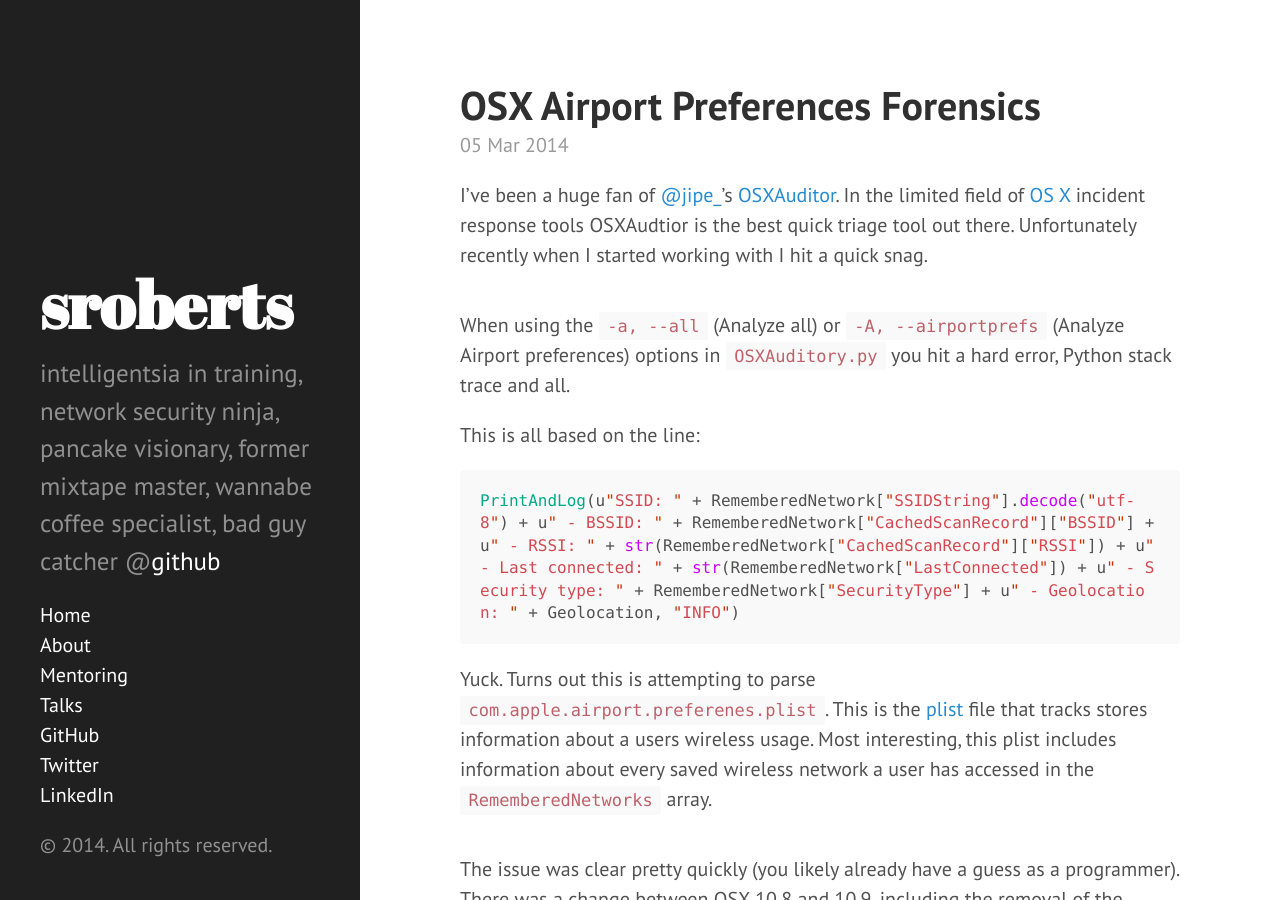
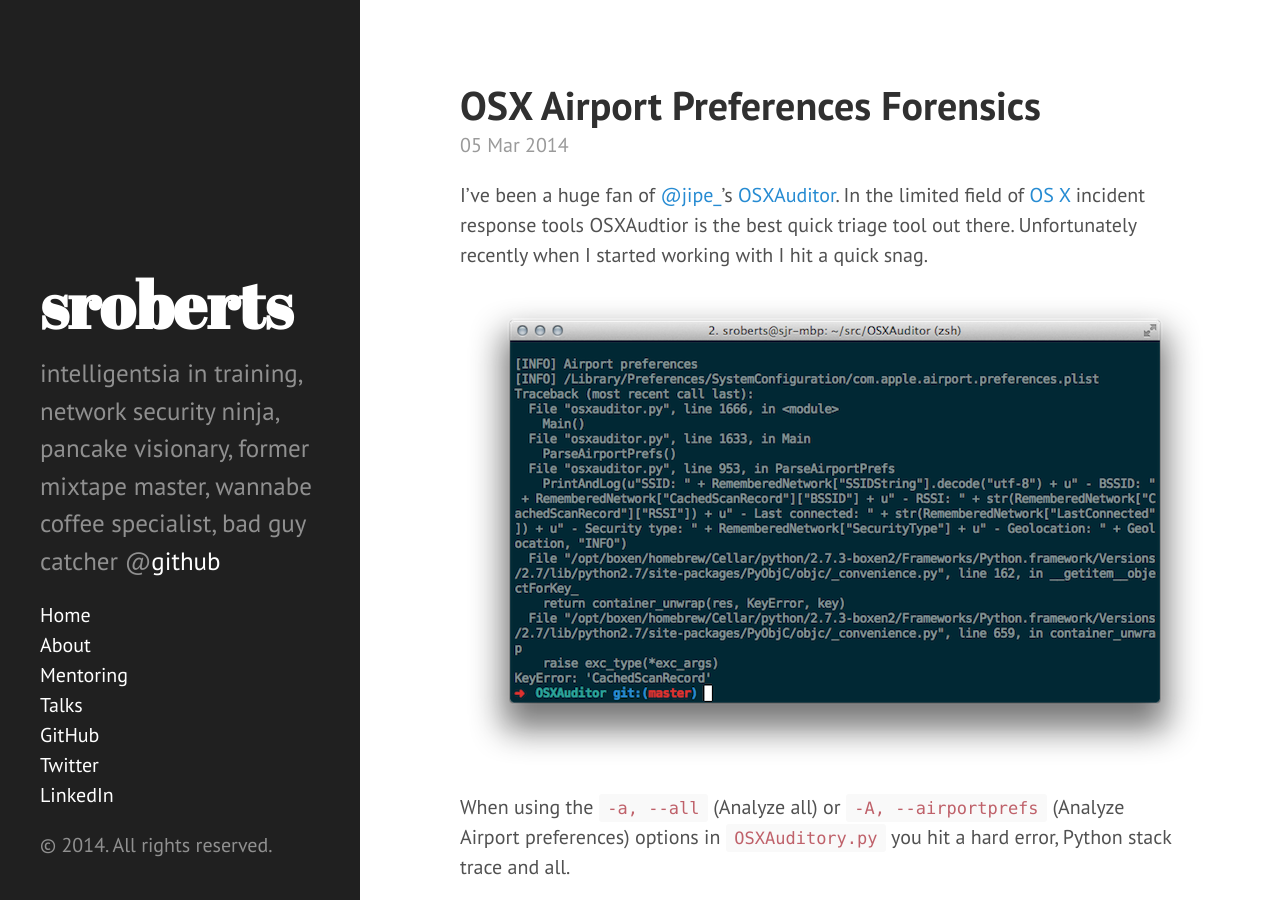
Before and after one commit to sroberts/sroberts.github.io, a Jekyll site: the page built from _posts/2014-03-05-osx-airport-changes.md, in a window 1280 px wide and 900 px high. Built offline with Jekyll 4.4.1, drawn with Linux system fonts in a browser that asks for light colours; Markdown is read by kramdown in place of the engine named in the settings.

Commit message:
Moved image links to root instead of based n path

````diff
--- a/_posts/2014-03-05-osx-airport-changes.md
+++ b/_posts/2014-03-05-osx-airport-changes.md
@@ -5,7 +5,7 @@
 
 I've been a huge fan of [@jipe_](https://twitter.com/Jipe_)'s [OSXAuditor](https://github.com/jipegit/OSXAuditor). In the limited  field of [OS X](http://www.apple.com/osx/) incident response tools OSXAudtior is the best quick triage tool out there. Unfortunately recently when I started working with I hit a quick snag.
 
-![](./public/osxauditor-error.png)
+![](/public/osxauditor-error.png)
 
 When using the ```-a, --all``` (Analyze all) or ```-A, --airportprefs``` (Analyze Airport preferences) options in ```OSXAuditory.py``` you hit a hard error, Python stack trace and all.
 
@@ -17,7 +17,7 @@
 
 Yuck. Turns out this is attempting to parse ```com.apple.airport.preferenes.plist```. This is the [plist](https://developer.apple.com/library/mac/documentation/Darwin/Reference/Manpages/man5/plist.5.html) file that tracks stores information about a users wireless usage. Most interesting, this plist includes information about every saved wireless network a user has accessed in the ```RememberedNetworks``` array.
 
-![](./public/wireless-plist.png)
+![](/public/wireless-plist.png)
 
 The issue was clear pretty quickly (you likely already have a guess as a programmer). There was a change between OSX 10.8 and 10.9, including the removal of the ```BSSID``` & ```RSSI``` dictionary keys, which was clearly breaking that PrintAndLog statement.
 
````
